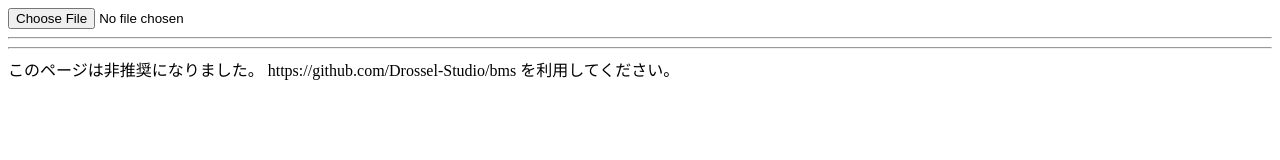
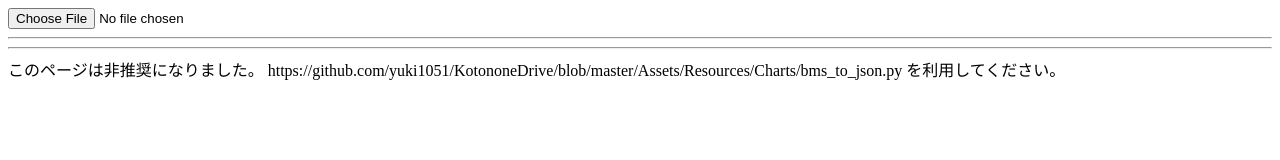
Before and after one commit to Drossel-Studio/json, a plain HTML site: page index.html in a window 1280 px wide. Drawn offline with Linux system fonts and the light colour scheme.

Commit message:
Update index.html

```diff
--- a/index.html
+++ b/index.html
@@ -16,7 +16,7 @@
   <div id="result"></div>
   <hr />
   このページは非推奨になりました。
-  https://github.com/Drossel-Studio/bms
+  https://github.com/yuki1051/KotononeDrive/blob/master/Assets/Resources/Charts/bms_to_json.py
   を利用してください。
 </body>
 
```
